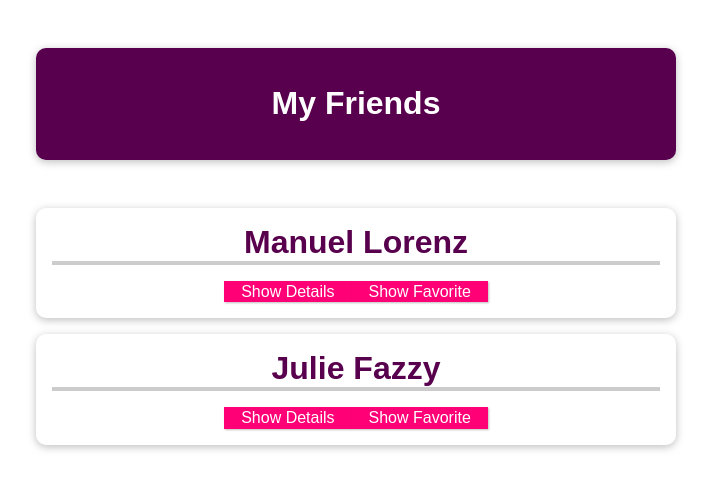
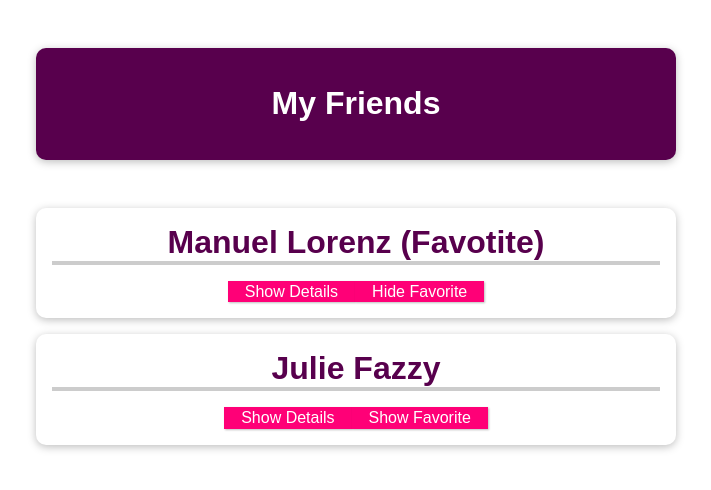
Before and after one commit to fuadsuleyman/vue-simple-component, a Vue app: page / in a window 1280 px wide. Shown: the top 490 px of the page, without its empty margins (284-995 px from the left). Built offline with nearby package versions, Linux system fonts and the light colour scheme.

Commit message:
communication from child to parent with emit

```diff
--- a/src/App.vue
+++ b/src/App.vue
@@ -8,10 +8,12 @@
       <friend-contact
         v-for="friend in friends"
         :key="friend.id"
+        :id="friend.id"
         :name="friend.name"
         :phone-number="friend.phone"
         :email-address="friend.email"
-        :is-favorite="false"
+        :is-favorite="friend.isFavorite"
+        @toggle-favorite="toggleFavoriteStatus"
       ></friend-contact>
     </ul>
   </section>
@@ -27,15 +29,23 @@ export default {
           name: "Manuel Lorenz",
           phone: "+994 50 270 25 69",
           email: "manuel@localhost.com",
+          isFavorite: true,
         },
         {
           id: "julie",
           name: "Julie Fazzy",
           phone: "+994 55 270 25 69",
           email: "julie@localhost.com",
+          isFavorite: false,
         },
       ],
     };
+  },
+  methods: {
+    toggleFavoriteStatus(frienId) {
+      const identifidedFriend = this.friends.find(friend => frienId === friend.id)
+      identifidedFriend.isFavorite = !identifidedFriend.isFavorite
+    },
   },
 };
 </script>
--- a/src/components/FriendContact.vue
+++ b/src/components/FriendContact.vue
@@ -1,11 +1,11 @@
 <template>
   <li>
-    <h2>{{ name }} {{ frienIsFavorite ? "(Favotite)" : "" }}</h2>
+    <h2>{{ name }} {{ isFavorite ? "(Favotite)" : "" }}</h2>
     <button @click="toggleDetails">
       {{ detailsAreVisible ? "Hide" : "Show" }} Details
     </button>
     <button @click="toggleFavorite">
-      {{ frienIsFavorite ? "Hide" : "Show" }} Favorite
+      {{ isFavorite ? "Hide" : "Show" }} Favorite
     </button>
     <ul v-if="detailsAreVisible">
       <li><strong>Phone</strong> {{ phoneNumber }}</li>
@@ -18,6 +18,10 @@
 export default {
   //   props: ["name", "phoneNumber", "emailAddress"],
   props: {
+    id: {
+      type: String,
+      required: true,
+    },
     name: {
       type: String,
       required: true,
@@ -42,16 +46,15 @@ export default {
   data() {
     return {
       detailsAreVisible: false,
-      frienIsFavorite: this.isFavorite
     };
   },
   methods: {
     toggleDetails() {
       this.detailsAreVisible = !this.detailsAreVisible;
     },
-    toggleFavorite(){
-      this.frienIsFavorite = !this.frienIsFavorite
-    }
+    toggleFavorite() {
+      this.$emit("toggle-favorite", this.id);
+    },
   },
 };
 </script>
```
